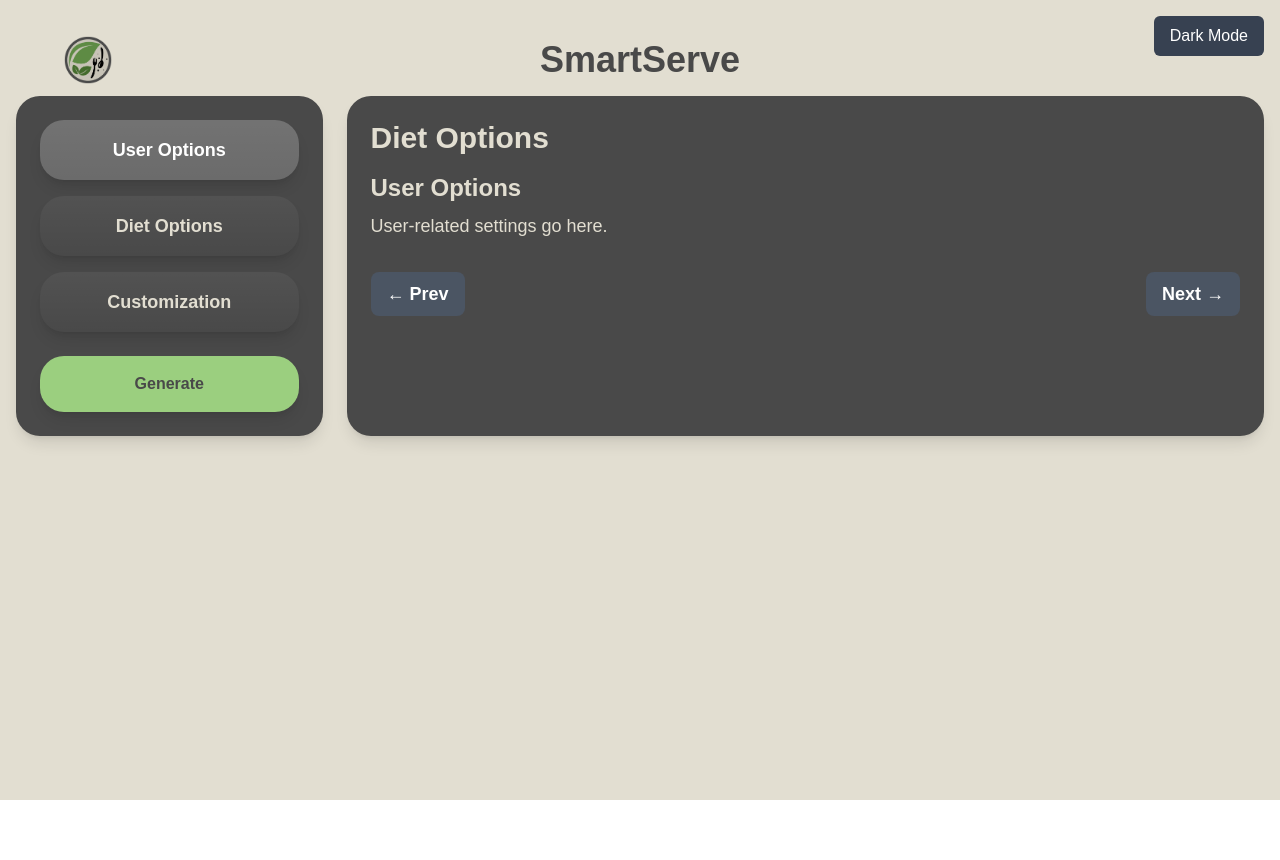
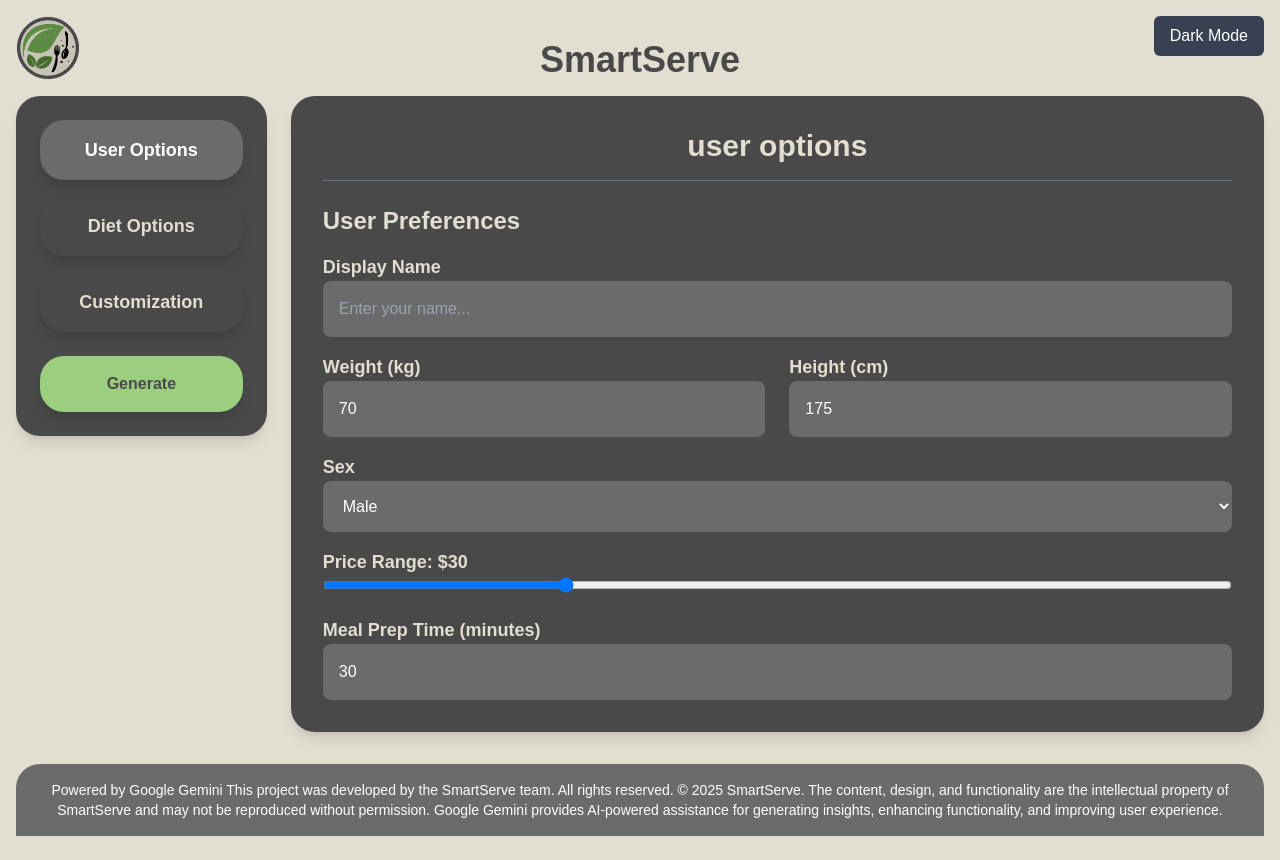
Before and after one commit to jinkim477/seng401-group-project-team-11, a Next.js app in the folder smartserve-frontend/: page /dashboard in a window 1280 px wide. Before the commit the page ends 800 px from the top, so only its background shows below. Built offline with nearby package versions, Linux system fonts and the light colour scheme.

Commit message:
Added a bunch of options and cleaned up the page

```diff
--- a/smartserve-frontend/app/dashboard/page.tsx
+++ b/smartserve-frontend/app/dashboard/page.tsx
@@ -2,8 +2,77 @@
 import { useState } from "react";
 import ThemeToggle from "../components/ThemeToggle";
 
+// 🌟 Define Form Data Type
+type FormDataType = {
+	displayName: string;
+	mealTimes: string[];
+	dietaryGoal: string;
+	activityLevel: string;
+	selectedDiets: string[];
+	otherDiet: boolean;
+	otherDietDetails: string;
+	inclusions: string;
+	allergies: string;
+	exclusions: string;
+
+	// 🆕 New Fields for User Options
+	weight: number;
+	height: number;
+	sex: string;
+	priceRange: number;
+	prepTime: number;
+
+	// 🆕 New Fields for Customization
+	selectedGoals: string[];
+	calorieLimit: number;
+	proteinRequirement: number;
+	nutrients: {
+		potassium: number;
+		phosphorus: number;
+		vitamins: number;
+		calcium: number;
+		sodium: number;
+	};
+	mealScope: string;
+};
+
+// 🌟 Main Component
 export default function DietOptionsPage() {
 	const [activeTab, setActiveTab] = useState("user-options");
+
+	// 🌟 State to store form data
+	const [formData, setFormData] = useState<FormDataType>({
+		displayName: "",
+		mealTimes: [],
+		dietaryGoal: "",
+		activityLevel: "",
+		selectedDiets: [],
+		otherDiet: false,
+		otherDietDetails: "",
+		inclusions: "",
+		allergies: "",
+		exclusions: "",
+
+		// 🆕 Default values for User Options
+		weight: 70, // Default weight in kg
+		height: 175, // Default height in cm
+		sex: "male", // Default selection
+		priceRange: 30, // Default price range
+		prepTime: 30, // Default meal prep time in minutes
+
+		// 🆕 Default values for Customization
+		selectedGoals: [],
+		calorieLimit: 2000, // Default calorie intake
+		proteinRequirement: 100, // Default protein intake (grams)
+		nutrients: {
+			potassium: 3500,
+			phosphorus: 700,
+			vitamins: 100, // Adjust as needed
+			calcium: 1000,
+			sodium: 2300,
+		},
+		mealScope: "One Meal", // Default selection
+	});
 
 	const tabs = [
 		{ id: "user-options", label: "User Options" },
@@ -11,45 +80,84 @@ export default function DietOptionsPage() {
 		{ id: "customization", label: "Customization" },
 	];
 
-	const handleTabChange = (tab: string) => {
-		setActiveTab(tab);
+	// 🌟 Handle tab switching
+	const handleTabChange = (tab: string) => setActiveTab(tab);
+
+	// 🌟 Handle input changes
+	const handleChange = (
+		e: React.ChangeEvent<
+			HTMLInputElement | HTMLTextAreaElement | HTMLSelectElement
+		>
+	) => {
+		const { name, value, type, checked } = e.target as HTMLInputElement;
+		setFormData((prev) => ({
+			...prev,
+			[name]:
+				type === "checkbox"
+					? checked
+					: type === "number"
+					? parseInt(value)
+					: value,
+		}));
+	};
+
+	// 🌟 Handle multiple checkboxes (for Goals & Diets)
+	const handleCheckboxChange = (
+		e: React.ChangeEvent<HTMLInputElement>,
+		category: keyof FormDataType
+	) => {
+		const { value, checked } = e.target;
+		setFormData((prev) => ({
+			...prev,
+			[category]: checked
+				? [...(prev[category] as string[]), value]
+				: (prev[category] as string[]).filter((item) => item !== value),
+		}));
+	};
+
+	// 🆕 Function to handle nutrient input changes
+	const handleNutrientChange = (nutrient: string, value: number) => {
+		setFormData((prev) => ({
+			...prev,
+			nutrients: { ...prev.nutrients, [nutrient]: value },
+		}));
+	};
+
+	// 🌟 Handle form submission
+	const handleSubmit = () => {
+		console.log("Form Data:", formData); // Now includes all new fields!
+		alert("Form data submitted! Check console for values.");
 	};
 
 	return (
 		<div className="relative min-h-screen bg-primary text-dark dark:bg-dark dark:text-primary flex flex-col items-center px-4 py-6">
-			{/* Header Section */}
+			{/* 🌟 Logo Placement */}
+			<img src="/logo.png" alt="SmartServe Logo" className="w-16 h-16 absolute top-4 left-4" />
+
+
+
+			{/* 🌟 Header */}
 			<header className="w-full flex items-center justify-center px-6 lg:px-16 py-4">
-				{/* Left: Logo */}
-				<img
-					src="/logo.png"
-					alt="SmartServe Logo"
-					className="w-12 h-12 absolute left-6 lg:left-16"
-				/>
-
-				{/* Center: Title */}
 				<h1 className="text-3xl lg:text-4xl font-extrabold text-center">
 					SmartServe
 				</h1>
 			</header>
 
-			{/* Dark Mode Toggle */}
 			<ThemeToggle />
 
-			{/* Main Layout */}
-			<div className="container mx-auto flex flex-col lg:flex-row w-full space-y-6 lg:space-x-6 lg:space-y-0">
-				{/* Left Sidebar (Tabs) */}
-				<div className="w-full lg:w-1/4 bg-dark dark:bg-primary p-6 rounded-3xl shadow-lg flex flex-col">
-					{/* Tab Buttons */}
+			{/* 🌟 Main Layout */}
+			<div className="container mx-auto flex flex-col lg:flex-row w-full space-y-6 lg:space-x-6 lg:space-y-0 items-start">
+				{/* 🌟 Sidebar */}
+				<div className="w-full lg:w-1/4 bg-dark dark:bg-primary p-6 rounded-3xl shadow-lg flex flex-col self-start">
 					<div className="space-y-4">
 						{tabs.map((tab) => (
 							<button
 								key={tab.id}
-								className={`w-full text-lg font-bold py-4 rounded-3xl transition shadow-lg bg-gradient-to-b from-white/5
-                        ${
-													activeTab === tab.id
-														? "bg-accent-gray text-white dark:bg-accent-beige dark:text-dark"
-														: "bg-dark text-primary dark:bg-primary dark:text-dark"
-												}`}
+								className={`w-full text-lg font-bold py-4 rounded-3xl transition shadow-lg ${
+									activeTab === tab.id
+										? "bg-accent-gray text-white dark:bg-accent-beige dark:text-dark"
+										: "bg-dark text-primary dark:bg-primary dark:text-dark"
+								}`}
 								onClick={() => handleTabChange(tab.id)}
 							>
 								{tab.label}
@@ -57,91 +165,305 @@ export default function DietOptionsPage() {
 						))}
 					</div>
 
-					{/* Generate Button - Now Aligned Below Tabs */}
+					{/* 🌟 Submit Button */}
 					<div className="mt-6">
-						<button className="w-full bg-accent-green text-dark py-4 rounded-3xl font-bold shadow-lg hover:scale-105 transition">
+						<button
+							onClick={handleSubmit}
+							className="w-full bg-accent-green text-dark py-4 rounded-3xl font-bold shadow-lg hover:scale-105 transition"
+						>
 							Generate
 						</button>
 					</div>
 				</div>
 
-				{/* Right Side - Form Content (Now with Spacing) */}
-				<div className="w-full lg:w-3/4 bg-dark text-primary dark:bg-primary dark:text-dark p-6 rounded-3xl shadow-lg mt-6 lg:mt-0">
-					<h2 className="text-3xl font-bold mb-4">Diet Options</h2>
+				{/* 🌟 Form Section */}
+				<div className="w-full lg:flex-grow bg-dark text-primary dark:bg-primary dark:text-dark p-8 rounded-3xl shadow-lg flex flex-col">
+					<h2 className="text-3xl font-bold text-center mb-4">
+						{activeTab.replace("-", " ")}
+					</h2>
+					<hr className="border-t border-gray-500 dark:border-gray-700 mb-6" />
 
-					{/* Dynamic Tab Content */}
+					{/* 🌟 User Options */}
 					{activeTab === "user-options" && (
 						<div>
-							<h3 className="text-2xl font-semibold">User Options</h3>
-							<p className="text-lg mt-2">User-related settings go here.</p>
+							<h3 className="text-2xl font-semibold mb-4">User Preferences</h3>
+
+							{/* Display Name */}
+							<label className="block text-lg font-bold">Display Name</label>
+							<input
+								type="text"
+								name="displayName"
+								value={formData.displayName}
+								onChange={handleChange}
+								className="w-full p-4 rounded-lg bg-accent-gray text-white dark:bg-accent-beige dark:text-dark"
+								placeholder="Enter your name..."
+							/>
+
+							{/* Physical Attributes */}
+							<div className="grid grid-cols-2 gap-6 mt-4">
+								<div>
+									<label className="block text-lg font-bold">Weight (kg)</label>
+									<input
+										type="number"
+										name="weight"
+										value={formData.weight}
+										onChange={handleChange}
+										className="w-full p-4 rounded-lg bg-accent-gray text-white dark:bg-accent-beige dark:text-dark"
+									/>
+								</div>
+								<div>
+									<label className="block text-lg font-bold">Height (cm)</label>
+									<input
+										type="number"
+										name="height"
+										value={formData.height}
+										onChange={handleChange}
+										className="w-full p-4 rounded-lg bg-accent-gray text-white dark:bg-accent-beige dark:text-dark"
+									/>
+								</div>
+							</div>
+
+							{/* Sex Selection */}
+							<label className="block text-lg font-bold mt-4">Sex</label>
+							<select
+								name="sex"
+								value={formData.sex}
+								onChange={handleChange}
+								className="w-full p-4 rounded-lg bg-accent-gray text-white dark:bg-accent-beige dark:text-dark"
+							>
+								<option value="male">Male</option>
+								<option value="female">Female</option>
+								<option value="other">Other</option>
+							</select>
+
+							{/* Price Range */}
+							<label className="block text-lg font-bold mt-4">
+								Price Range: ${formData.priceRange}
+							</label>
+							<input
+								type="range"
+								min="5"
+								max="100"
+								step="1"
+								value={formData.priceRange}
+								onChange={(e) =>
+									setFormData({
+										...formData,
+										priceRange: parseInt(e.target.value),
+									})
+								}
+								className="w-full cursor-pointer"
+							/>
+
+							{/* Meal Prep Time */}
+							<label className="block text-lg font-bold mt-4">
+								Meal Prep Time (minutes)
+							</label>
+							<input
+								type="number"
+								name="prepTime"
+								value={formData.prepTime}
+								onChange={handleChange}
+								className="w-full p-4 rounded-lg bg-accent-gray text-white dark:bg-accent-beige dark:text-dark"
+								placeholder="Enter max time for meal prep"
+							/>
 						</div>
 					)}
 
+					{/* 🌟 Diet Options */}
 					{activeTab === "diet-options" && (
 						<div>
 							<h3 className="text-2xl font-semibold">Select Your Diet</h3>
-							<div className="mt-4 grid grid-cols-1 md:grid-cols-2 gap-4">
-								<label className="flex items-center space-x-2">
-									<input type="checkbox" className="form-checkbox" />
-									<span>Keto (Low-carb, high-fat)</span>
+							<div className="grid grid-cols-2 gap-6">
+								{[
+									"Keto",
+									"Paleo",
+									"Mediterranean",
+									"Intermittent Fasting",
+									"DASH",
+									"Vegan",
+									"Vegetarian",
+									"Pescatarian",
+									"Gluten-free",
+								].map((diet) => (
+									<label key={diet} className="flex items-start space-x-3">
+										<input
+											type="checkbox"
+											value={diet}
+											checked={formData.selectedDiets.includes(diet)}
+											onChange={(e) => handleCheckboxChange(e, "selectedDiets")}
+											className="form-checkbox h-6 w-6 text-accent-green"
+										/>
+										<span className="font-bold">{diet}</span>
+									</label>
+								))}
+							</div>
+
+							{/* 🌟 Inclusions Section */}
+							<div className="mt-6">
+								<h3 className="text-2xl font-semibold">Inclusions</h3>
+								<label className="block text-lg mt-2">
+									Ingredients that you already own
 								</label>
-								<label className="flex items-center space-x-2">
-									<input type="checkbox" className="form-checkbox" />
-									<span>Mediterranean (Healthy fats, veggies)</span>
+								<textarea
+									name="inclusions"
+									value={formData.inclusions}
+									onChange={handleChange}
+									className="w-full mt-2 p-4 rounded-lg bg-accent-gray text-white dark:bg-accent-beige dark:text-dark"
+									placeholder="Enter a list of ingredients you have readily available:"
+									rows={3}
+								/>
+							</div>
+
+							{/* 🌟 Exclusions Section */}
+							<div className="mt-6">
+								<h3 className="text-2xl font-semibold">Exclusions</h3>
+								<label className="block text-lg mt-2">Allergies</label>
+								<textarea
+									name="allergies"
+									value={formData.allergies}
+									onChange={handleChange}
+									className="w-full mt-2 p-4 rounded-lg bg-accent-gray text-white dark:bg-accent-beige dark:text-dark"
+									placeholder="Enter a list of allergies:"
+									rows={3}
+								/>
+								<label className="block text-lg mt-4">
+									Foods to avoid (excluding allergies)
 								</label>
-								<label className="flex items-center space-x-2">
-									<input type="checkbox" className="form-checkbox" />
-									<span>Vegetarian (No meat)</span>
-								</label>
-								<label className="flex items-center space-x-2">
-									<input type="checkbox" className="form-checkbox" />
-									<span>Intermittent Fasting</span>
-								</label>
+								<textarea
+									name="exclusions"
+									value={formData.exclusions}
+									onChange={handleChange}
+									className="w-full mt-2 p-4 rounded-lg bg-accent-gray text-white dark:bg-accent-beige dark:text-dark"
+									placeholder="Enter a list of foods you do not want to eat:"
+									rows={3}
+								/>
 							</div>
 						</div>
 					)}
 
+					{/* 🌟 Customization */}
 					{activeTab === "customization" && (
 						<div>
-							<h3 className="text-2xl font-semibold">Customization</h3>
-							<p className="text-lg mt-2">Add customization options here.</p>
+							<h3 className="text-2xl font-semibold mb-4">
+								Customize Your Meal Plan
+							</h3>
+
+							{/* Goal Selection */}
+							<h4 className="text-lg font-bold">Goals</h4>
+							<div className="grid grid-cols-2 gap-6">
+								{[
+									"Bulking",
+									"Cutting",
+									"Eating Healthy",
+									"Expanding Palette",
+								].map((goal) => (
+									<label key={goal} className="flex items-center space-x-3">
+										<input
+											type="checkbox"
+											value={goal}
+											checked={formData.selectedGoals.includes(goal)}
+											onChange={(e) => handleCheckboxChange(e, "selectedGoals")}
+											className="form-checkbox h-5 w-5 text-accent-green"
+										/>
+										<span className="font-medium">{goal}</span>
+									</label>
+								))}
+							</div>
+
+							{/* Calorie Limit */}
+							<label className="block text-lg font-bold mt-4">
+								Calorie Limit: {formData.calorieLimit} kcal
+							</label>
+							<input
+								type="range"
+								min="1000"
+								max="5000"
+								step="100"
+								value={formData.calorieLimit}
+								onChange={(e) =>
+									setFormData({
+										...formData,
+										calorieLimit: parseInt(e.target.value),
+									})
+								}
+								className="w-full cursor-pointer"
+							/>
+
+							{/* Protein Requirement */}
+							<label className="block text-lg font-bold mt-4">
+								Protein Requirement (grams per day)
+							</label>
+							<input
+								type="number"
+								name="proteinRequirement"
+								value={formData.proteinRequirement}
+								onChange={handleChange}
+								className="w-full p-4 rounded-lg bg-accent-gray text-white dark:bg-accent-beige dark:text-dark"
+							/>
+
+							{/* Nutrient Management */}
+							<h4 className="text-lg font-bold mt-4">Nutrient Management</h4>
+							<div className="grid grid-cols-2 gap-6">
+								{Object.keys(formData.nutrients).map((nutrient) => (
+									<div key={nutrient}>
+										<label className="block text-lg font-bold">
+											{nutrient.charAt(0).toUpperCase() + nutrient.slice(1)}{" "}
+											(mg)
+										</label>
+										<input
+											type="number"
+											value={
+												formData.nutrients[
+													nutrient as keyof typeof formData.nutrients
+												]
+											}
+											onChange={(e) =>
+												handleNutrientChange(
+													nutrient as keyof typeof formData.nutrients,
+													parseInt(e.target.value)
+												)
+											}
+											className="w-full p-4 rounded-lg bg-accent-gray text-white dark:bg-accent-beige dark:text-dark"
+										/>
+									</div>
+								))}
+							</div>
+
+							{/* Meal Scope */}
+							<h4 className="text-lg font-bold mt-4">Select Meal Scope</h4>
+							<div className="grid grid-cols-3 gap-6">
+								{["One Meal", "One Day", "One Week"].map((scope) => (
+									<label key={scope} className="flex items-center space-x-3">
+										<input
+											type="radio"
+											name="mealScope"
+											value={scope}
+											checked={formData.mealScope === scope}
+											onChange={handleChange}
+											className="form-radio h-5 w-5 text-accent-green"
+										/>
+										<span className="font-medium">{scope}</span>
+									</label>
+								))}
+							</div>
 						</div>
 					)}
-
-					{/* Previous / Next Navigation */}
-					<div className="flex justify-between mt-8">
-						<button
-							className="text-lg font-bold px-4 py-2 bg-gray-600 text-white rounded-lg"
-							onClick={() =>
-								handleTabChange(
-									tabs[
-										Math.max(0, tabs.findIndex((t) => t.id === activeTab) - 1)
-									].id
-								)
-							}
-							disabled={activeTab === "user-options"}
-						>
-							← Prev
-						</button>
-						<button
-							className="text-lg font-bold px-4 py-2 bg-gray-600 text-white rounded-lg"
-							onClick={() =>
-								handleTabChange(
-									tabs[
-										Math.min(
-											tabs.length - 1,
-											tabs.findIndex((t) => t.id === activeTab) + 1
-										)
-									].id
-								)
-							}
-							disabled={activeTab === "customization"}
-						>
-							Next →
-						</button>
-					</div>
 				</div>
 			</div>
+			{/* 🌟 Footer */}
+<footer className="w-full bg-accent-gray text-white dark:bg-accent-beige dark:text-dark text-center text-sm py-4 mt-8 rounded-t-3xl">
+Powered by Google Gemini
+
+This project was developed by the SmartServe team.
+
+All rights reserved. © 2025 SmartServe.
+
+The content, design, and functionality are the intellectual property of SmartServe and may not be reproduced without permission.
+
+Google Gemini provides AI-powered assistance for generating insights, enhancing functionality, and improving user experience.
+</footer>
+
 		</div>
 	);
 }
```
